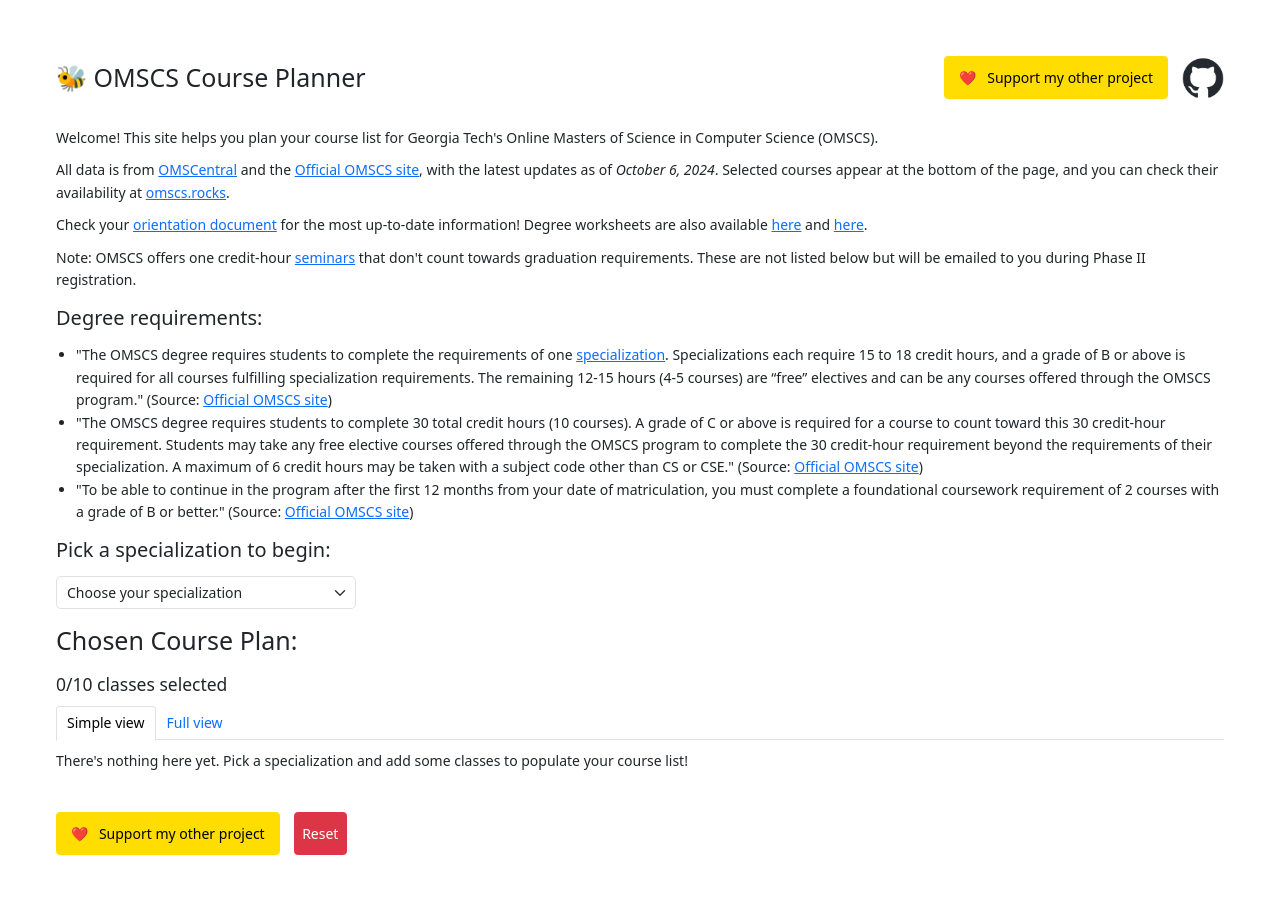
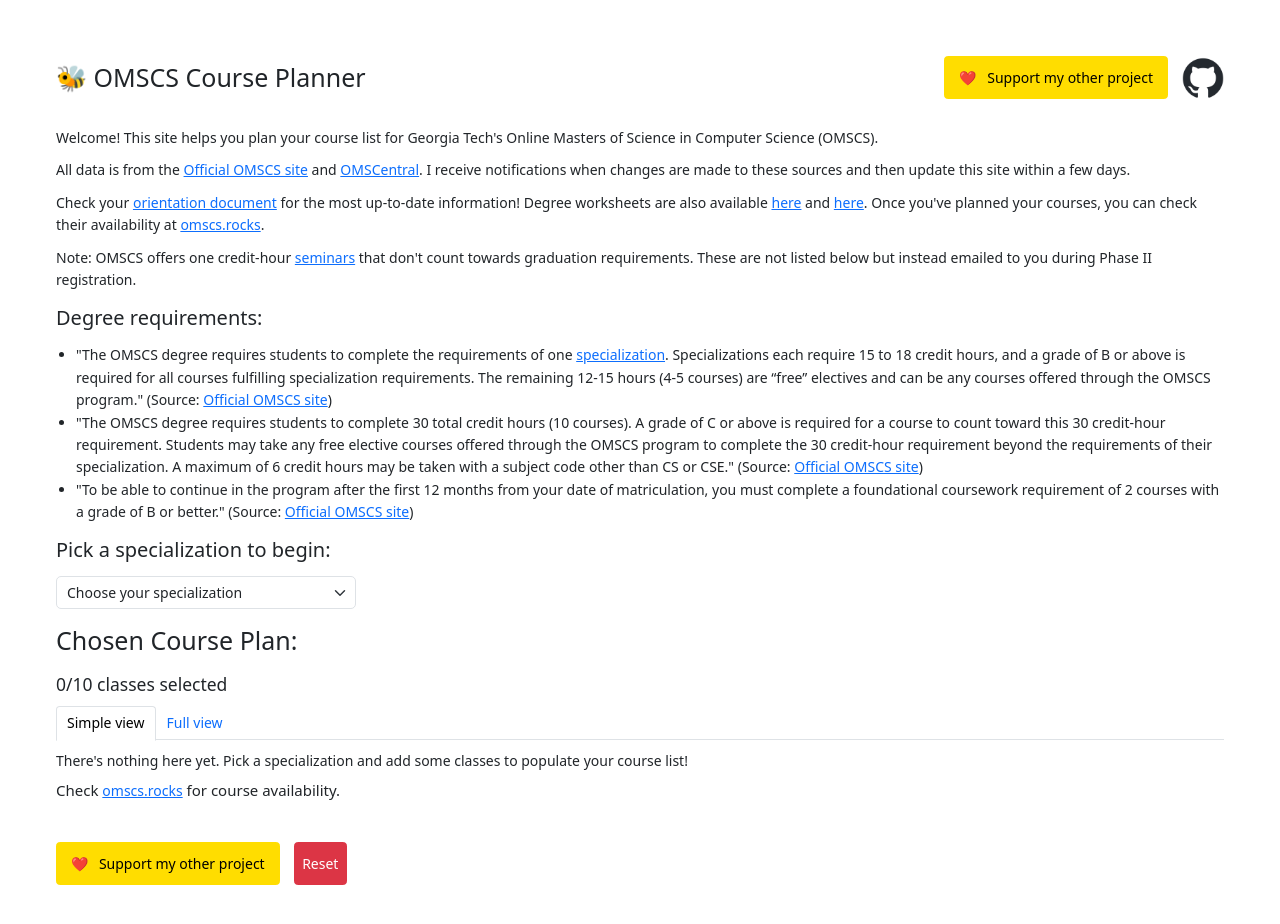
Before and after one commit to logic-tonic/omscs-course-planner, a React (Create React App) app: page / in a window 1280 px wide. Shown: the top 924 px of the page. Built offline with nearby package versions, Linux system fonts and the light colour scheme.

Commit message:
Update info

```diff
--- a/src/App.js
+++ b/src/App.js
@@ -9,14 +9,16 @@
       <div className="App-body">
         <div className="requirements">
           <p>Welcome! This site helps you plan your course list for Georgia Tech's Online Masters of Science in Computer Science (OMSCS).</p>
-          <p>All data is from <a href="https://www.omscentral.com/" target='blank' rel="noreferrer">OMSCentral</a> and the <a href="https://omscs.gatech.edu/current-courses" target="_blank" rel="noreferrer">Official OMSCS site</a>, with the latest updates as of <i>October 6, 2024</i>.
-          Selected courses appear at the bottom of the page, and you can check their availability at <a href="https://docs.google.com/spreadsheets/d/e/2PACX-1vRyHrRhH2V52bsYFEtm-8oJDaFOlyGYz6AKXm8WwsthN3fNP3KGkEx7O7D9ZHV3j2iKnzU2XHqoh4pQ/pubhtml" target="_blank" rel="noreferrer">omscs.rocks</a>.
+          <p>All data is from the <a href="https://omscs.gatech.edu/current-courses" target="_blank" rel="noreferrer">Official OMSCS site</a> and <a href="https://www.omscentral.com/" target='blank' rel="noreferrer">OMSCentral</a>.
+          I receive notifications when changes are made to these sources and then update this site within a few days.
           </p>
 
           <p>Check your <a href="https://omscs.gatech.edu/orientation-documents" target="_blank" rel="noreferrer">orientation document</a> for the most up-to-date information!
-         Degree worksheets are also available <a href="https://www.cc.gatech.edu/graduate-forms-procedures" target="_blank" rel="noreferrer">here</a> and <a href="https://degreeaudit.gatech.edu/" target="_blank" rel="noreferrer">here</a>.</p>
+         Degree worksheets are also available <a href="https://www.cc.gatech.edu/graduate-forms-procedures" target="_blank" rel="noreferrer">here</a> and <a href="https://degreeaudit.gatech.edu/" target="_blank" rel="noreferrer">here</a>.
+         Once you've planned your courses, you can check their availability at <a href="https://docs.google.com/spreadsheets/d/e/2PACX-1vRyHrRhH2V52bsYFEtm-8oJDaFOlyGYz6AKXm8WwsthN3fNP3KGkEx7O7D9ZHV3j2iKnzU2XHqoh4pQ/pubhtml" target="_blank" rel="noreferrer">omscs.rocks</a>.
+         </p>
 
-          <p>Note: OMSCS offers one credit-hour <a href="https://omscs.gatech.edu/cs-8001-seminars" target="_blank" rel="noreferrer">seminars</a> that don't count towards graduation requirements. These are not listed below but will be emailed to you during Phase II registration.</p>
+          <p>Note: OMSCS offers one credit-hour <a href="https://omscs.gatech.edu/cs-8001-seminars" target="_blank" rel="noreferrer">seminars</a> that don't count towards graduation requirements. These are not listed below but instead emailed to you during Phase II registration.</p>
 
           <h2>Degree requirements:</h2>
           <ul>
--- a/src/Planner.js
+++ b/src/Planner.js
@@ -178,6 +178,7 @@
           <BasicTable tableId="chosenCourses" rows={chosenCourseList} initiallySorted={false} />
         </Tab>
       </Tabs>
+      <h4>Check <a href="https://docs.google.com/spreadsheets/d/e/2PACX-1vRyHrRhH2V52bsYFEtm-8oJDaFOlyGYz6AKXm8WwsthN3fNP3KGkEx7O7D9ZHV3j2iKnzU2XHqoh4pQ/pubhtml" target="_blank" rel="noreferrer">omscs.rocks</a> for course availability.</h4>
       <div className="button-container">
           <Button
               href="https://eatstash.com/"
```
Also changed, not shown: src/data.json.
